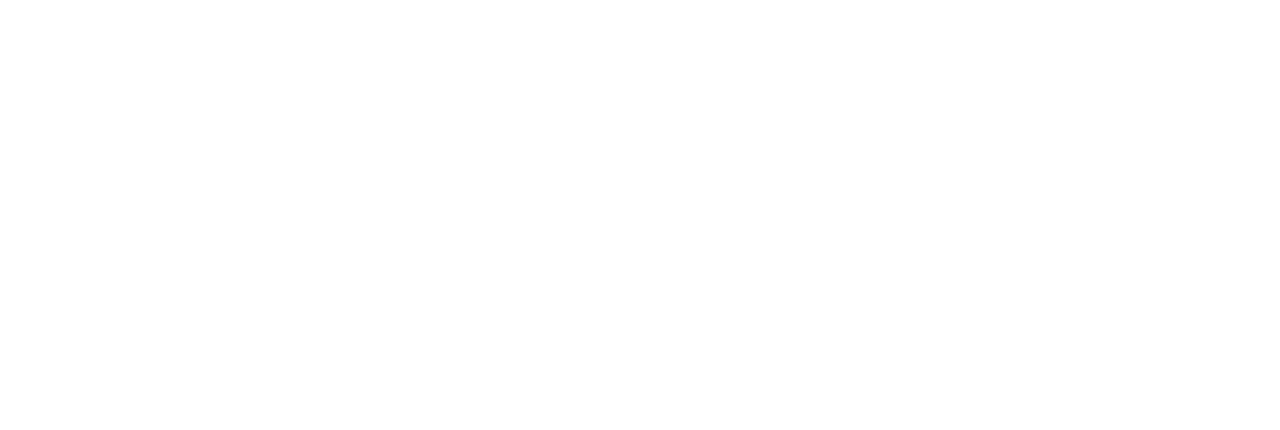
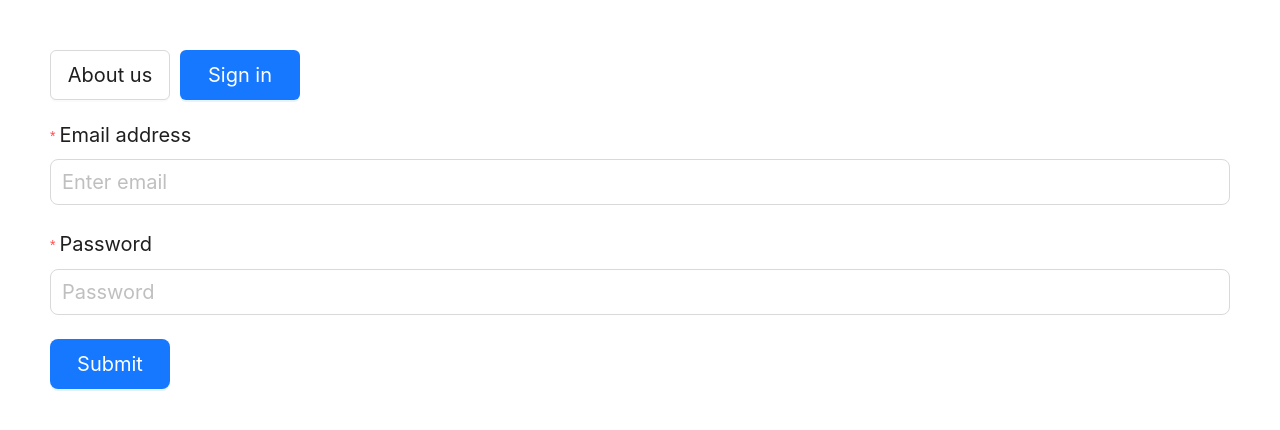
Before and after one commit to terazumova/klaimai-test-frontend, a React (Create React App) app: page /login in a window 1280 px wide. Before the commit this address had no page. Shown: the top 430 px of the page. Built offline with nearby package versions, Linux system fonts and the light colour scheme.

Commit message:
added login page and fetch changed to axios

```diff
--- a/package.json
+++ b/package.json
@@ -11,6 +11,7 @@
     "@types/react": "18.0.28",
     "@types/react-dom": "18.0.11",
     "antd": "5.2.1",
+    "axios": "1.3.3",
     "react": "18.2.0",
     "react-dom": "18.2.0",
     "react-scripts": "5.0.1",
--- a/src/App.tsx
+++ b/src/App.tsx
@@ -1,6 +1,7 @@
 import "./App.css";
 import AboutUsPage from "./pages/about-us";
 import { Routes, Route } from "react-router-dom";
+import LoginPage from "./pages/login";
 
 function App() {
   return (
@@ -8,6 +9,7 @@
       <Routes>
         <Route>
           <Route path="/" element={<AboutUsPage />} />
+          <Route path="/login" element={<LoginPage />} />
         </Route>
       </Routes>
     </div>
--- a/src/components/about-us/about-us.tsx
+++ b/src/components/about-us/about-us.tsx
@@ -1,4 +1,5 @@
 import { Button } from "antd";
+import axios from "axios";
 import { useEffect, useReducer, useState } from "react";
 import { useNavigate } from "react-router-dom";
 
@@ -8,7 +9,16 @@
   description: "",
 };
 
-const reducer = (state: any, action: any) => {
+type State = {
+  description: string;
+}
+
+type Action = {
+  type: string;
+  payload: string;
+}
+
+const reducer = (state: State, action: Action) => {
   switch (action.type) {
     case "CHANGE_DESCRIPTION":
       return {
@@ -26,11 +36,15 @@
   const navigate = useNavigate();
 
   const fetchCompanyDescription = () => {
-    fetch(`${process.env.REACT_APP_PUBLIC_API_URL}/info`)
-      .then((response) => response.json())
-      .then(({ data }) => {
-        dispatch({ type: "CHANGE_DESCRIPTION", payload: data.info });
-        setIsMounted(true);
+    axios
+      .get(`${process.env.REACT_APP_PUBLIC_API_URL}/info`)
+      .then(({ data: response }) => {
+        const result = response?.data;
+
+        if (result?.info) {
+          dispatch({ type: "CHANGE_DESCRIPTION", payload: result.info });
+          setIsMounted(true);
+        }
       });
   };
 
@@ -45,7 +59,7 @@
   return (
     <>
       <h1 className={styles.hidden}>About us</h1>
-      <Button className={styles.button}>About us</Button>
+      <Button className={styles.button} type="primary">About us</Button>
       <Button className={styles.button} onClick={() => navigate("/login")}>
         Sign in
       </Button>
--- /dev/null
+++ b/src/components/login/login.module.css
@@ -0,0 +1,28 @@
+.hidden {
+  font-size: 0;
+  width: 1px;
+  height: 1px;
+  display: inline-block;
+  overflow: hidden;
+  position: absolute !important;
+  border: 0 !important;
+  padding: 0 !important;
+  margin: 0 !important;
+  clip: rect(1px, 1px, 1px, 1px);
+}
+
+.button {
+  width: 120px;
+  height: 50px;
+  font-size: 20px;
+  margin-right: 10px;
+}
+
+.form {
+  margin: 20px 0;
+}
+
+.formItem label,
+.formItem input {
+  font-size: 20px !important;
+}
--- /dev/null
+++ b/src/components/login/login.tsx
@@ -0,0 +1,88 @@
+import { Button, Form, Input } from "antd";
+import axios from "axios";
+import { useCallback } from "react";
+import { useNavigate } from "react-router-dom";
+import styles from "./login.module.css";
+
+interface User {
+  email: string;
+  password: string;
+}
+
+export const Login = () => {
+  const [useForm] = Form.useForm();
+  const navigate = useNavigate();
+
+  const login = useCallback(async (form: User) => {
+    axios
+      .post(`${process.env.REACT_APP_PUBLIC_API_URL}/login`, {
+        email: form.email,
+        password: form.password,
+      })
+      .then(({ data: response }) => {
+        const result = response?.data;
+
+        if (result?.token) {
+          navigate("/profile");
+        }
+      });
+  }, []);
+
+  return (
+    <>
+      <h1 className={styles.hidden}>Sign in</h1>
+      <Button className={styles.button} onClick={() => navigate("/")}>
+        About us
+      </Button>
+      <Button className={styles.button} type="primary">Sign in</Button>
+      <Form
+        name="login"
+        layout="vertical"
+        form={useForm}
+        onFinish={login}
+        className={styles.form}
+      >
+        <Form.Item
+          id="email"
+          name="email"
+          className={styles.formItem}
+          rules={[
+            {
+              required: true,
+              message: "Please input email",
+            },
+            {
+              type: "email",
+              message: "Invalid email address",
+            },
+          ]}
+          label="Email address"
+        >
+          <Input placeholder="Enter email" size="large" />
+        </Form.Item>
+        <Form.Item
+          id="password"
+          name="password"
+          className={styles.formItem}
+          rules={[
+            {
+              required: true,
+              message: "Please input password",
+            },
+          ]}
+          label="Password"
+        >
+          <Input placeholder="Password" size="large" type="password" />
+        </Form.Item>
+        <Button
+          className={styles.button}
+          type="primary"
+          size="large"
+          htmlType="submit"
+        >
+          Submit
+        </Button>
+      </Form>
+    </>
+  );
+};
--- /dev/null
+++ b/src/pages/login/index.tsx
@@ -0,0 +1,5 @@
+import { Login } from "../../components/login/login";
+
+const LoginPage = () => <Login />;
+
+export default LoginPage;
```
Also changed, not shown: 1 other file (tests, documents, lock files or other folders).
